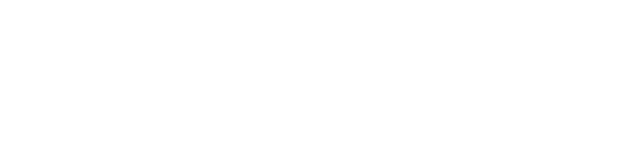
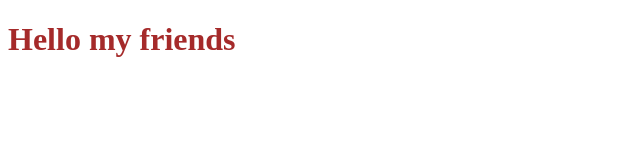
Before and after one commit to ismanovnurgazy/gitbash, a plain HTML site: page index.html in a window 1280 px wide. Shown: the whole page, without its empty margins (0-640 px from the left). Drawn offline with Linux system fonts and the light colour scheme.

Commit message:
Add title

```diff
--- a/index.html
+++ b/index.html
@@ -9,6 +9,6 @@
 
 </head>
 <body>
-
+    <h1>Hello my friends</h1>
 </body>
 </html>
--- a/style.css
+++ b/style.css
@@ -0,0 +1,3 @@
+h1 {
+    color:brown
+}
```
